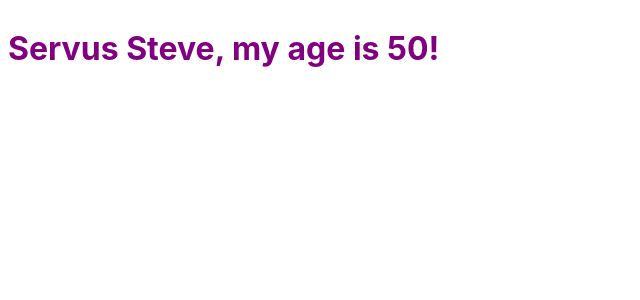
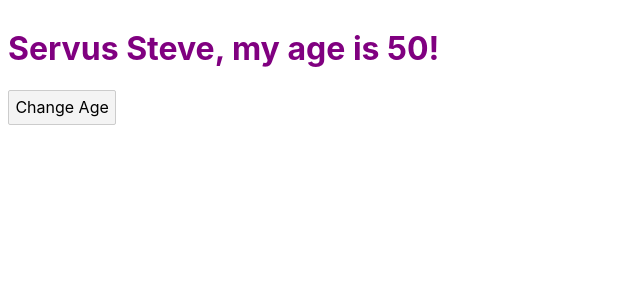
Before and after one commit to W3AI/max-svelte-first, a Svelte app: page / in a window 1280 px wide. Shown: the top 300 px of the page, without its empty margins (0-640 px from the left). Built offline with nearby package versions, Linux system fonts and the light colour scheme.

Commit message:
added Change Age button

```diff
--- a/src/App.svelte
+++ b/src/App.svelte
@@ -10,3 +10,4 @@
 </style>
 
 <h1>Servus {name}, my age is {age}!</h1>
+<button>Change Age</button>
```
